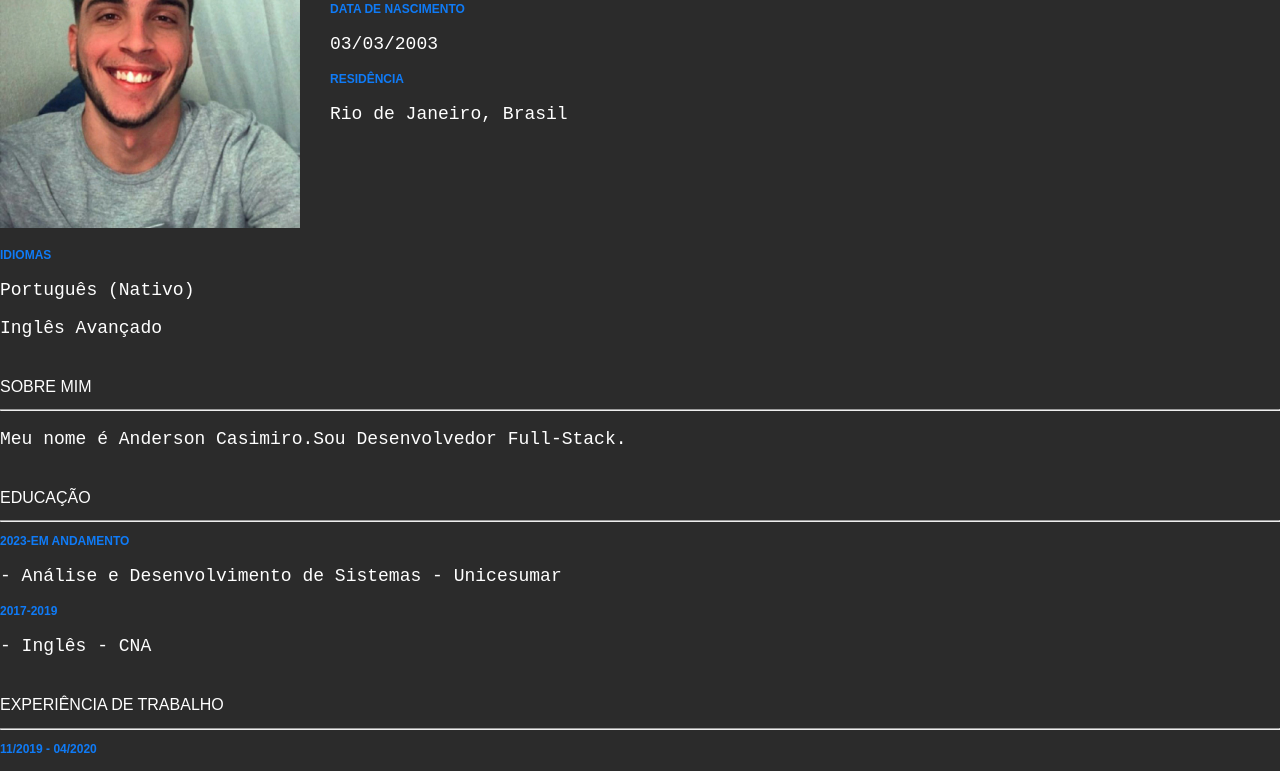
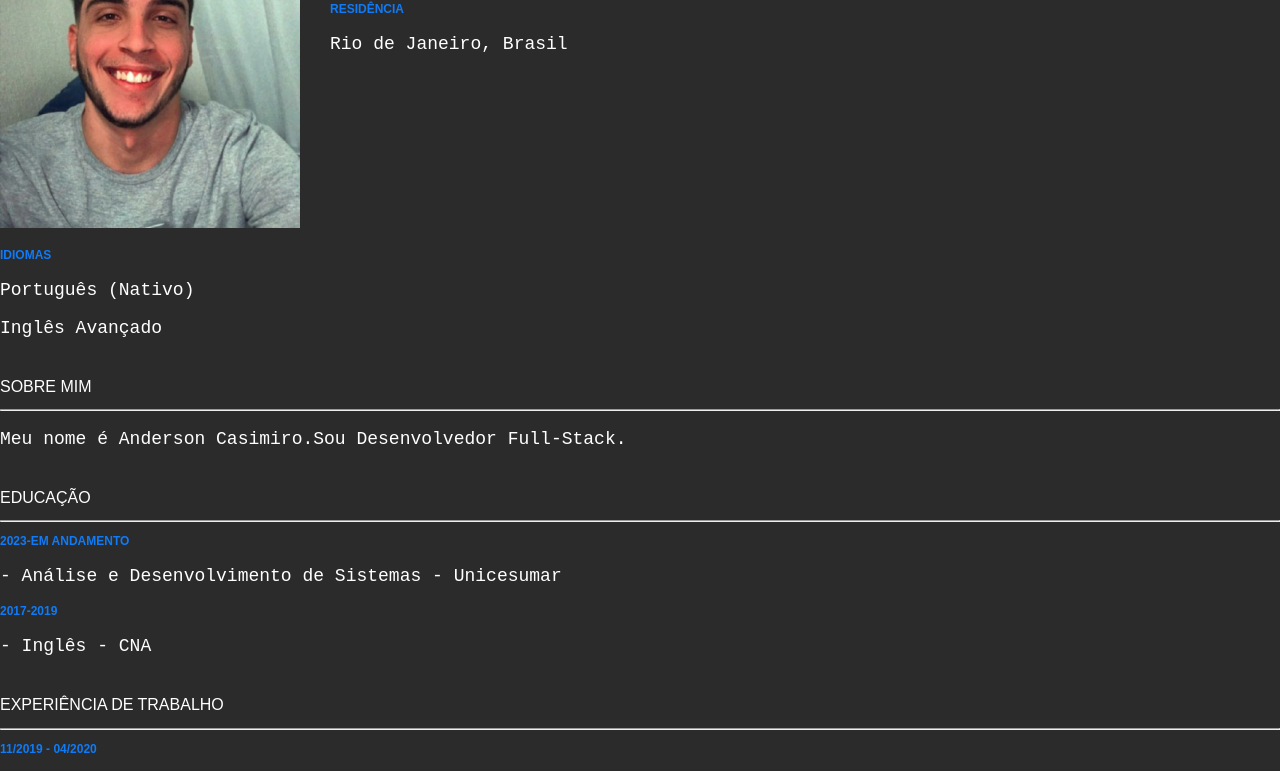
Before and after one commit to Anderson0933/Portf-lio, a plain HTML site: page Curriculo.html in a window 1280 px wide. Shown: the part 296-1067 px from the top of the page. Drawn offline with Linux system fonts and the light colour scheme.

Commit message:
atualização v2

```diff
--- a/Curriculo.html
+++ b/Curriculo.html
@@ -43,8 +43,6 @@ height="300px"/>
 <h3>Nome:</h3>
 <p>Anderson Casimiro</p>
 
-<h3>Data de Nascimento</h3>
-<p>03/03/2003</p>
 <h3>Residência</h3>
 <p>Rio de Janeiro, Brasil</p>
 <h3 style="clear:left">Idiomas</h3>
```
